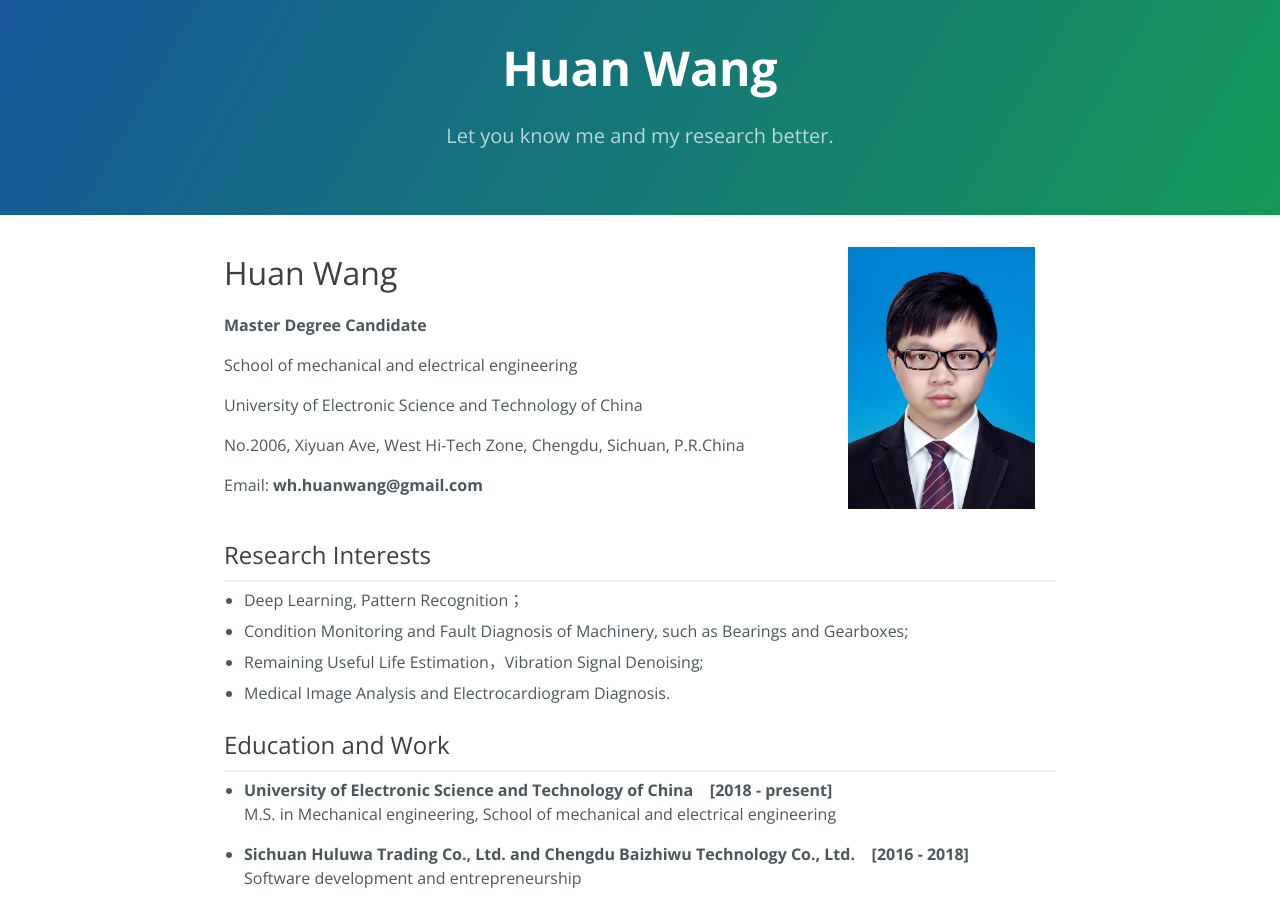
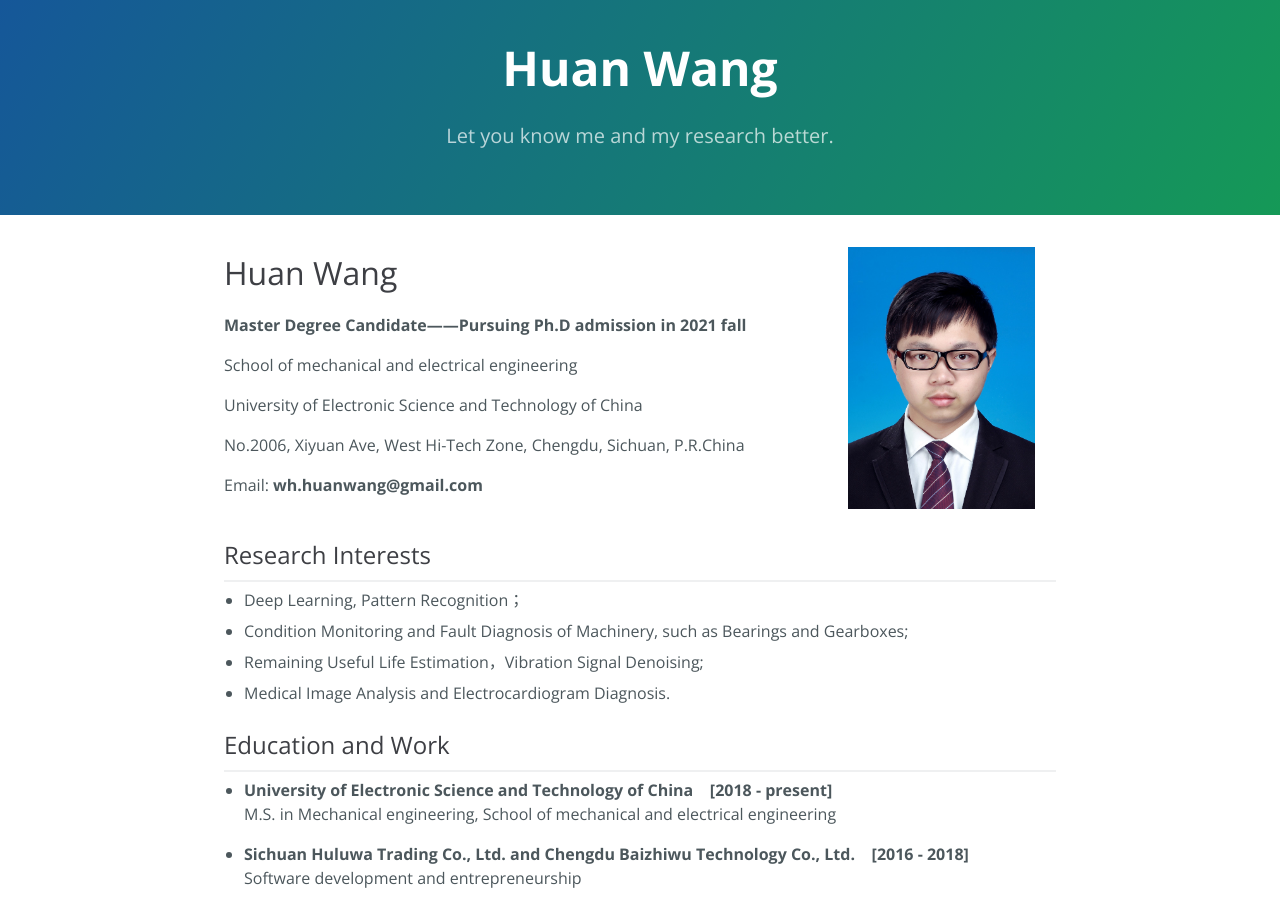
Before and after one commit to WH-HuanWang/WH-HuanWang.github.io, a Jekyll site: the page built from index.md, in a window 1280 px wide and 900 px high. Built offline with Jekyll 4.4.1, drawn with Linux system fonts in a browser that asks for light colours.

Commit message:
Update index.md

```diff
--- a/index.md
+++ b/index.md
@@ -8,7 +8,7 @@ description: Let you know me and my research better.
   <tr>
     <td width="75%">
       <h1>Huan Wang</h1>
-      <p><b>Master Degree Candidate</b></p>
+      <p><b>Master Degree Candidate——Pursuing Ph.D admission in 2021 fall</b></p>
       <p>School of mechanical and electrical engineering</p>
       <p>University of Electronic Science and Technology of China</p>
       <p>No.2006, Xiyuan Ave, West Hi-Tech Zone, Chengdu, Sichuan, P.R.China</p>
```
